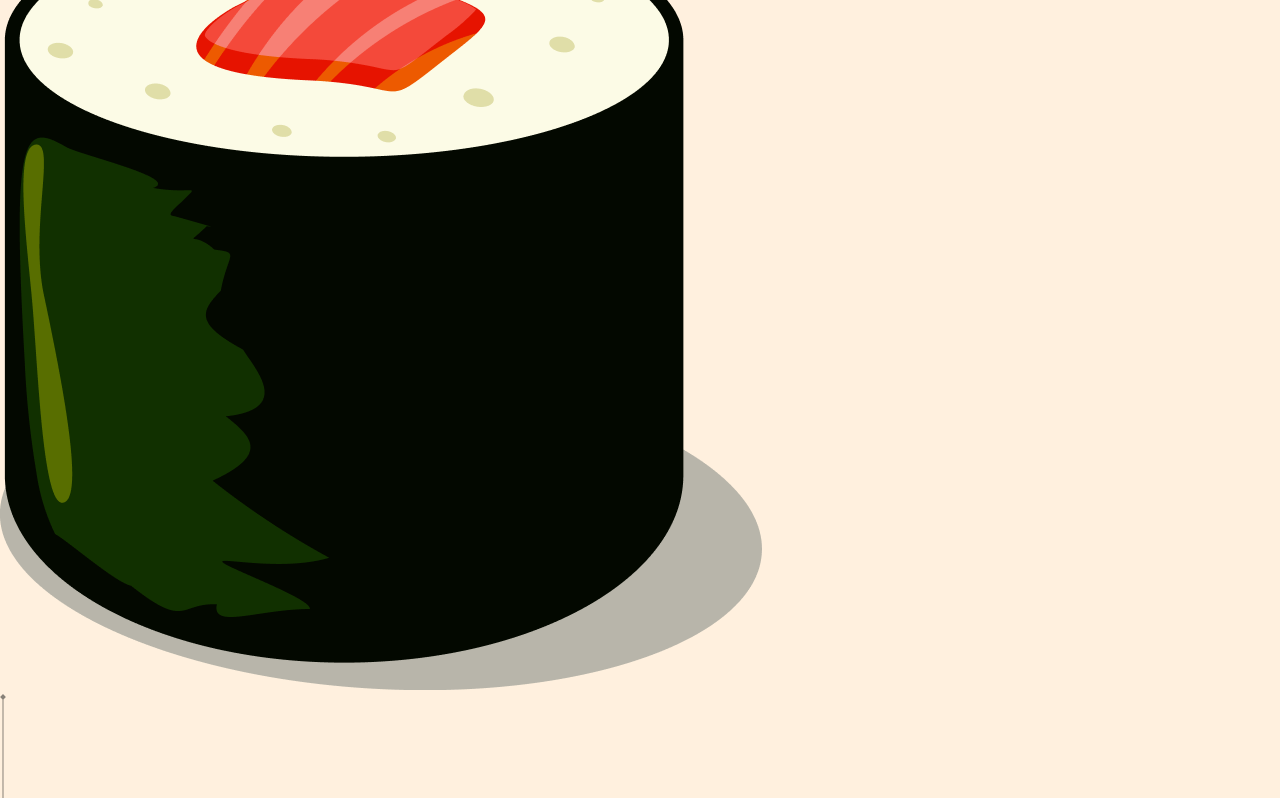
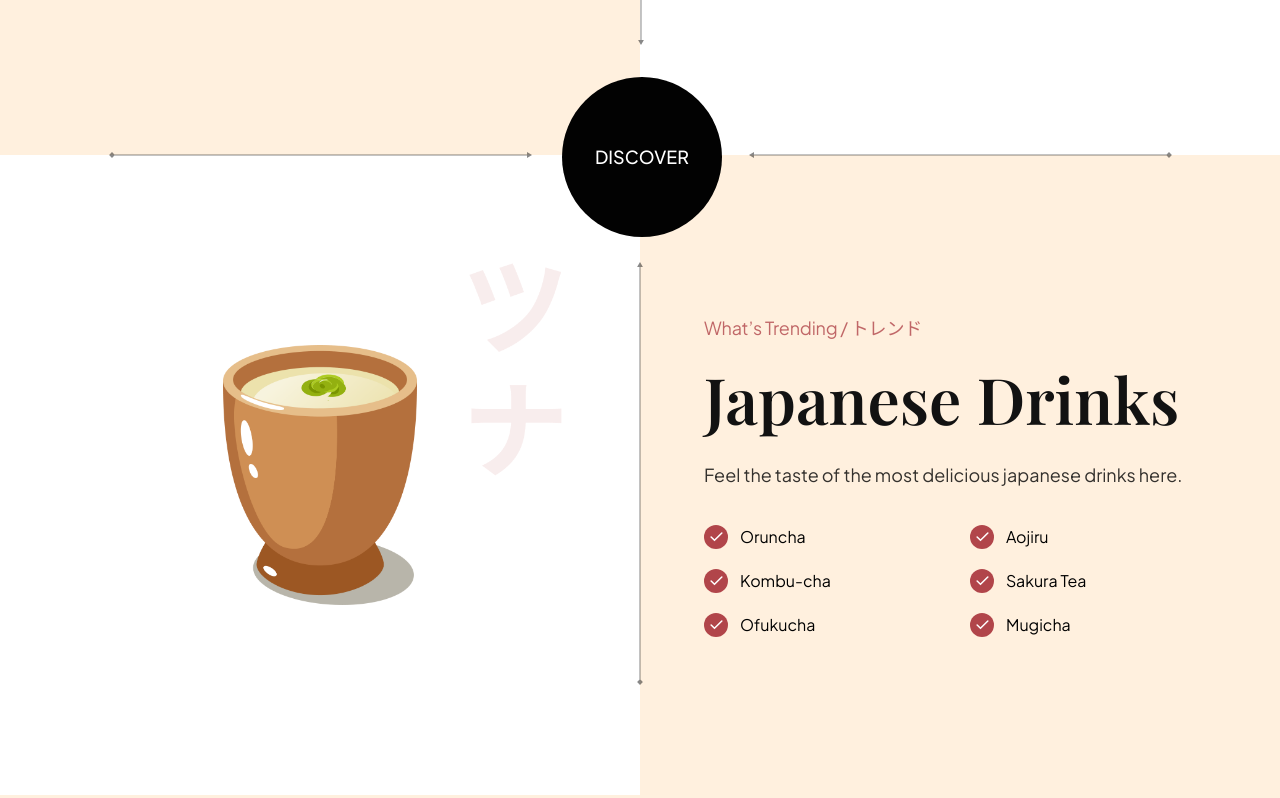
Before and after one commit to salvatorequagliariello/css-practice, a website built with Vite: page sushi-website/index.html in a window 1280 px wide. Shown: the part 2903-3701 px from the top of the page. Built offline with nearby package versions, Linux system fonts and the light colour scheme; files whose address does not match are found by name.

Commit message:
completes trending section styling

```diff
--- a/sushi-website/css/sections/trending.css
+++ b/sushi-website/css/sections/trending.css
@@ -0,0 +1,151 @@
+.trending {
+    position: relative;
+    display: flex;
+    flex-direction: column;
+    overflow: hidden;
+}
+
+.trending-sushi {
+    flex: 1;
+    display: flex;
+    width: 100%;
+    min-height: 640px;
+}
+
+.trending__content {
+    flex: 1;
+    display: flex;
+    flex-direction: column;
+    text-align: left;
+    place-content: center;
+    padding: 32px 64px;
+}
+
+.trending__list {
+    margin-top: 32px;
+    display: flex;
+    flex-wrap: wrap;
+    list-style: none;
+    gap: 20px;
+    font-family: var( --plus-jakarta-sans);
+}
+
+.trending__list li {
+    flex: 1;
+    min-width: 210px;
+    display: flex;
+    flex-direction: row;
+    gap: 12px;
+    align-items: center;
+    text-align: center;
+}
+
+.trending__icon {
+    align-self: center;
+    justify-self: center;
+    width: 24px;
+    height: 24px;
+    background-color: var(--primary-color);
+    border-radius: 100%;
+}
+
+.trending__image {
+    flex: 1;
+    background-color: var(--color-white);
+    background-image: url("/assets/japanese_sushi.png");
+    background-size: contain;
+    background-repeat: no-repeat;
+    background-position: center;
+
+    position: relative;
+    padding: 32px 64px;
+    display: flex;
+    place-content: center;
+    align-items: center;
+}
+
+.trending__image img {
+    width: 254px;
+    height: 260px;
+    object-fit: contain;
+}
+
+.trending__arrow {
+    position: absolute;
+    z-index: 1;
+}
+
+.trending__arrow img {
+    object-fit: contain;
+}
+
+.trending__arrow-left {
+    left: -2.5px;
+}
+
+.trending__arrow-left img {
+    width: auto;
+    height: 100%;
+}
+
+.trending__arrow-bottom {
+    bottom: -6.5px;
+}
+
+.trending__arrow-bottom img{
+    width: auto;
+    height: 100%;
+    -webkit-transform: scaleX(-1);
+    transform: scaleX(-1);
+}
+
+.trending__arrow-top {
+    top: -11.5px;
+}
+
+.trending__arrow-top img{
+    width: auto;
+    height: 100%;
+}
+
+.trending__arrow-right {
+    right: -3px;
+}
+
+.trending__arrow-right img{
+    width: auto;
+    height: 100%;
+    -webkit-transform: scaleY(-1);
+    transform: scaleY(-1);
+}
+
+.trending-drink {
+    flex: 1;
+    display: flex;
+    flex-direction: row-reverse;
+    width: 100%;
+    min-height: 640px;
+}
+
+.trending__discover {
+    position: absolute;
+    background-color: var(--black-200);
+    color: white;
+    width: 160px;
+    height: 160px;
+    z-index: 2;
+    border-radius: 100%;
+    display: flex;
+    justify-content: center;
+    align-items: center;
+    right: 43.6%;
+    bottom: 43.6%;
+}
+
+.trending__discover p {
+    color: var(--color-white);
+    text-transform: uppercase;
+    font-size: 18px;
+    font-weight: 500;
+    font-family: var( --plus-jakarta-sans);
+}
--- a/sushi-website/index.html
+++ b/sushi-website/index.html
@@ -145,6 +145,7 @@
 
   <section class="trending" id="food">
 
+    <div class="trending-sushi">
       <div class="trending__content" data-aos="fade-right">
         <p class="sushi__subtitle">What’s Trending / トレンド</p>
         <h3 class="sushi__title">Japanese Sushi</h3>
@@ -175,14 +176,52 @@
             <p>Inari Sushi</p>
           </li>
         </ul>
+      </div>
       <div class="trending__image">
         <img src="/assets/sushi-5.png" alt="sushi-5" data-aos="fade-left">
         <div class="trending__arrow trending__arrow-left"><img src="/assets/arrow-vertical.svg" alt=""></div>
         <div class="trending__arrow trending__arrow-bottom"><img src="/assets/arrow-horizontal.svg" alt=""></div>
       </div>
     </div>
-
-
+    <div class="trending__discover" data-aos="zoom-in"><p>Discover</p></div>
+    <div class="trending-drink">
+      <div class="trending__content" data-aos="fade-left">
+        <p class="sushi__subtitle">What’s Trending / トレンド</p>
+        <h3 class="sushi__title">Japanese Drinks</h3>
+        <p class="sushi__description">Feel the taste of the most delicious japanese drinks here.</p>
+        <ul class="trending__list">
+          <li>
+            <div class="trending__icon"><img src="/assets/check.svg" alt="check"></div>
+            <p>Oruncha</p>
+          </li>
+          <li>
+            <div class="trending__icon"><img src="/assets/check.svg" alt="check"></div>
+            <p>Aojiru</p>
+          </li>
+          <li>
+            <div class="trending__icon"><img src="/assets/check.svg" alt="check"></div>
+            <p>Kombu-cha</p>
+          </li>
+          <li>
+            <div class="trending__icon"><img src="/assets/check.svg" alt="check"></div>
+            <p>Sakura Tea</p>
+          </li>
+          <li>
+            <div class="trending__icon"><img src="/assets/check.svg" alt="check"></div>
+            <p>Ofukucha</p>
+          </li>
+          <li>
+            <div class="trending__icon"><img src="/assets/check.svg" alt="check"></div>
+            <p>Mugicha</p>
+          </li>
+        </ul>
+      </div>
+      <div class="trending__image">
+        <img src="/assets/sushi-4.png" alt="sushi-4" data-aos="fade-right">
+        <div class="trending__arrow trending__arrow-right"><img src="/assets/arrow-vertical.svg" alt=""></div>
+        <div class="trending__arrow trending__arrow-top"><img src="/assets/arrow-horizontal.svg" alt=""></div>
+      </div>
+    </div>
   </section>
 
   <script src="./js/script.js" type="module"></script>
```
Also changed, not shown: 1 other file. Lines whose indentation alone changed are shown as unchanged.
